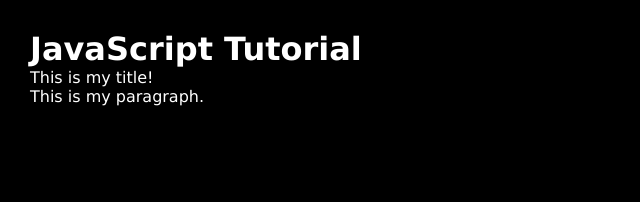
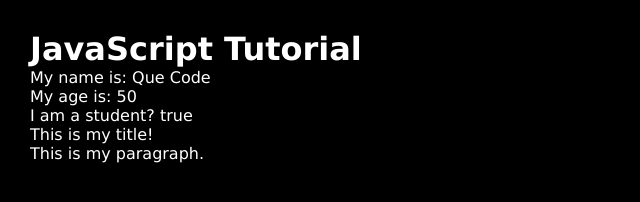
Before and after one commit to TheQueCode/JSTutorial, a plain HTML site: page index.html in a window 1280 px wide. Shown: the whole page, without its empty margins (0-640 px from the left). Drawn offline with Linux system fonts and the light colour scheme.

Commit message:
querySelector

```diff
--- a/index.html
+++ b/index.html
@@ -9,6 +9,9 @@
 <body>
   <div class="container">
     <h1>JavaScript Tutorial</h1>
+    <p id="p1"></p>
+    <p id="p2"></p>
+    <p id="p3"></p>
   </div>
   <script src="js/script.js"></script>
 </body>
--- a/js/script.js
+++ b/js/script.js
@@ -10,3 +10,11 @@ para.textContent = 'This is my paragraph.'
 
 title.appendChild(para);
 container.appendChild(title);
+
+let fullName = 'Que Code';
+let age = 50;
+let student = true;
+
+document.querySelector('#p1').textContent = `My name is: ${fullName}`;
+document.querySelector('#p2').textContent = `My age is: ${age}`;
+document.querySelector('#p3').textContent = `I am a student? ${student}`;
```
